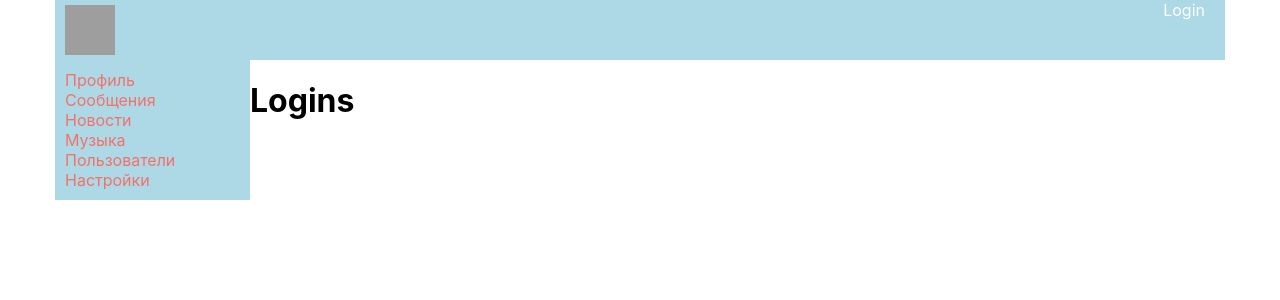
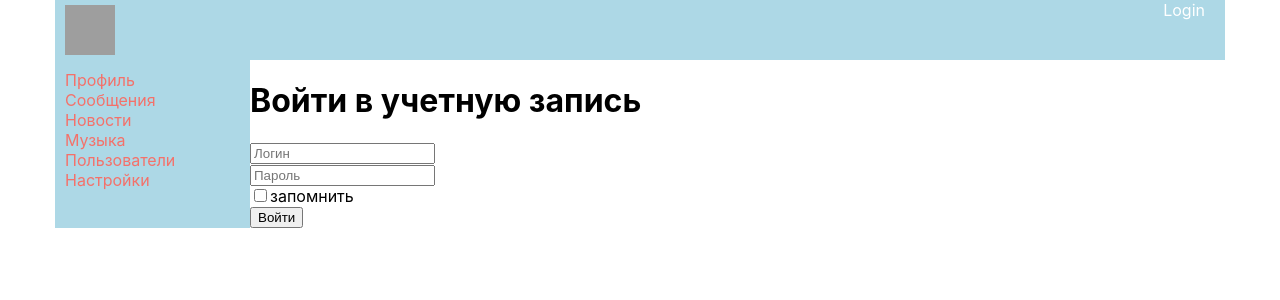
Before and after one commit to AlekseyOgorodnikov/newReact, a React (Create React App) app: page /login in a window 1280 px wide. Shown: the top 300 px of the page. Built offline with nearby package versions, Linux system fonts and the light colour scheme; no server answers; grey boxes are pictures that could not be loaded; the HTML template or start-up script is replaced by a standard one.

Commit message:
redux-form

```diff
--- a/package.json
+++ b/package.json
@@ -13,6 +13,7 @@
     "react-router-dom": "^5.2.0",
     "react-scripts": "3.4.1",
     "redux": "^4.0.5",
+    "redux-form": "^8.3.6",
     "redux-thunk": "^2.3.0"
   },
   "scripts": {
--- a/src/Redux/redux-store.js
+++ b/src/Redux/redux-store.js
@@ -5,6 +5,7 @@ import profileReducer from './profileReducer';
 import usersReducer from './usersReducer';
 import authReducer from './authReducer';
 import thunkMiddleware from 'redux-thunk';
+import {reducer as fromReducer} from 'redux-form';
 
 let reducers = combineReducers({
     profilePage: profileReducer,
@@ -12,6 +13,8 @@ let reducers = combineReducers({
     sidebar: sideBarReducer,
     usersPage: usersReducer,
     auth: authReducer,
+    // warrning form
+    form:fromReducer,
 });
 
 let store = createStore(reducers, applyMiddleware(thunkMiddleware));
--- a/src/components/Login/Login.jsx
+++ b/src/components/Login/Login.jsx
@@ -1,7 +1,42 @@
 import React from "react";
 import classes from "./Login.modules.css";
+import { Field, reduxForm } from "redux-form";
+
+const LoginForm = (props) => {
+  return (
+    <form onSubmit={props.handleSubmit}>
+      <div>
+        <Field placeholder={"Логин"} name={"login"} component={"input"} />
+      </div>
+      <div>
+        <Field placeholder={"Пароль"} name={"password"} component={"input"} />
+      </div>
+      <div>
+        <Field component={"input"} name={"rememberMe"} type={"checkbox"} />
+        запомнить
+      </div>
+      <div>
+        <button>Войти</button>
+      </div>
+    </form>
+  );
+};
+
+const LoginReduxFrom = reduxForm({
+  //unique name for form
+  form: "login",
+})(LoginForm);
 
 const Login = (props) => {
-  return <h1 className={classes.Login}>Logins</h1>;
+  const onSubmit=(formData)=>{
+    console.log(formData);
+
+  }
+  return (
+    <div>
+      <h1 className={classes.Login}>Войти в учетную запись</h1>
+      <LoginReduxFrom onSubmit={onSubmit} />
+    </div>
+  );
 };
 export default Login;
--- a/src/components/Profile/ProfileInfo/ProfileStatus.jsx
+++ b/src/components/Profile/ProfileInfo/ProfileStatus.jsx
@@ -25,7 +25,7 @@ class ProfileStatus extends React.Component {
       status: event.currentTarget.value,
     });
   };
-
+//update status (if status has com and not equal previous, then save new state)
   componentDidUpdate(prevProps, prevState) {
     if (prevProps.status !== this.props.status) {
       this.setState({
```
Also changed, not shown: 1 other file (tests, documents, lock files or other folders).
